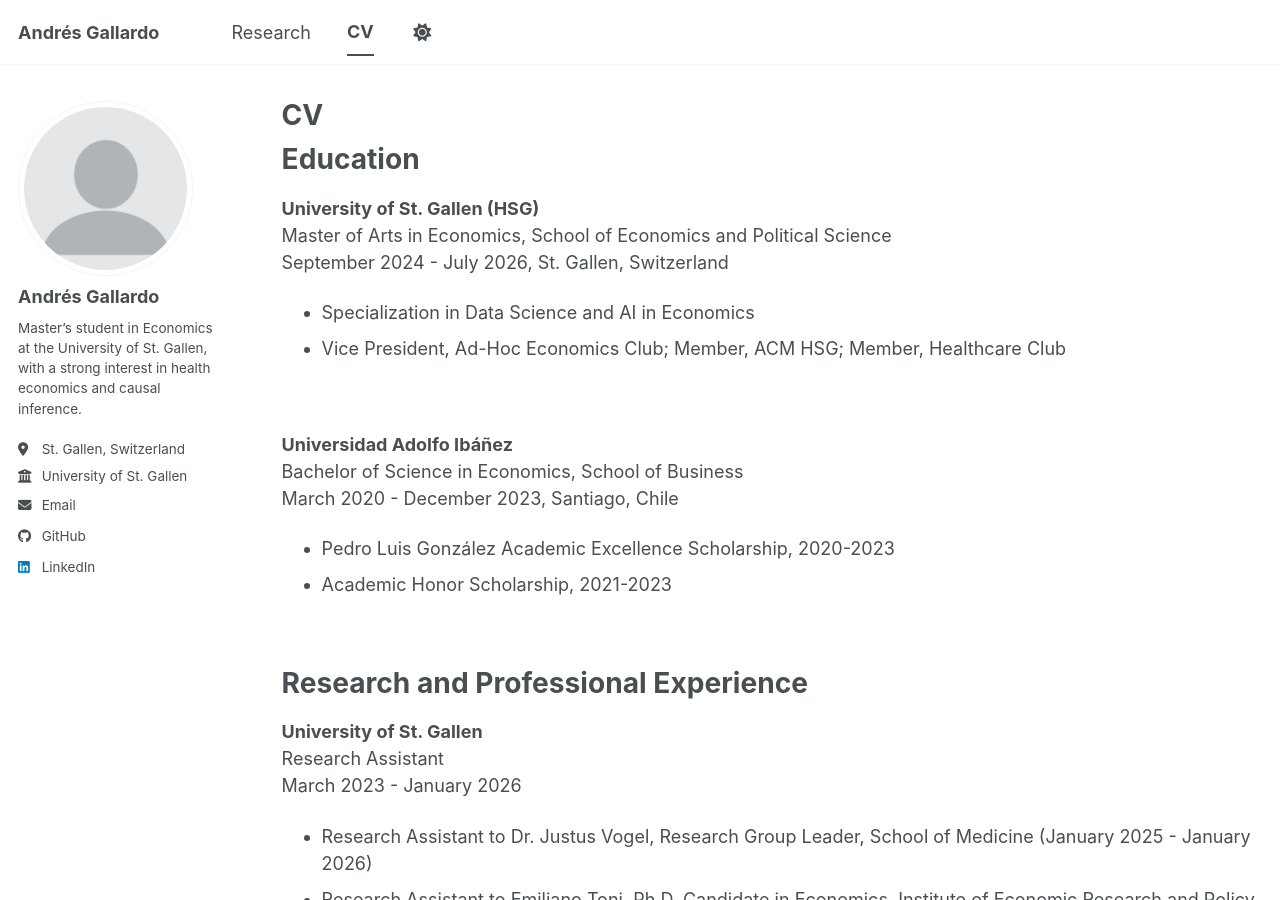
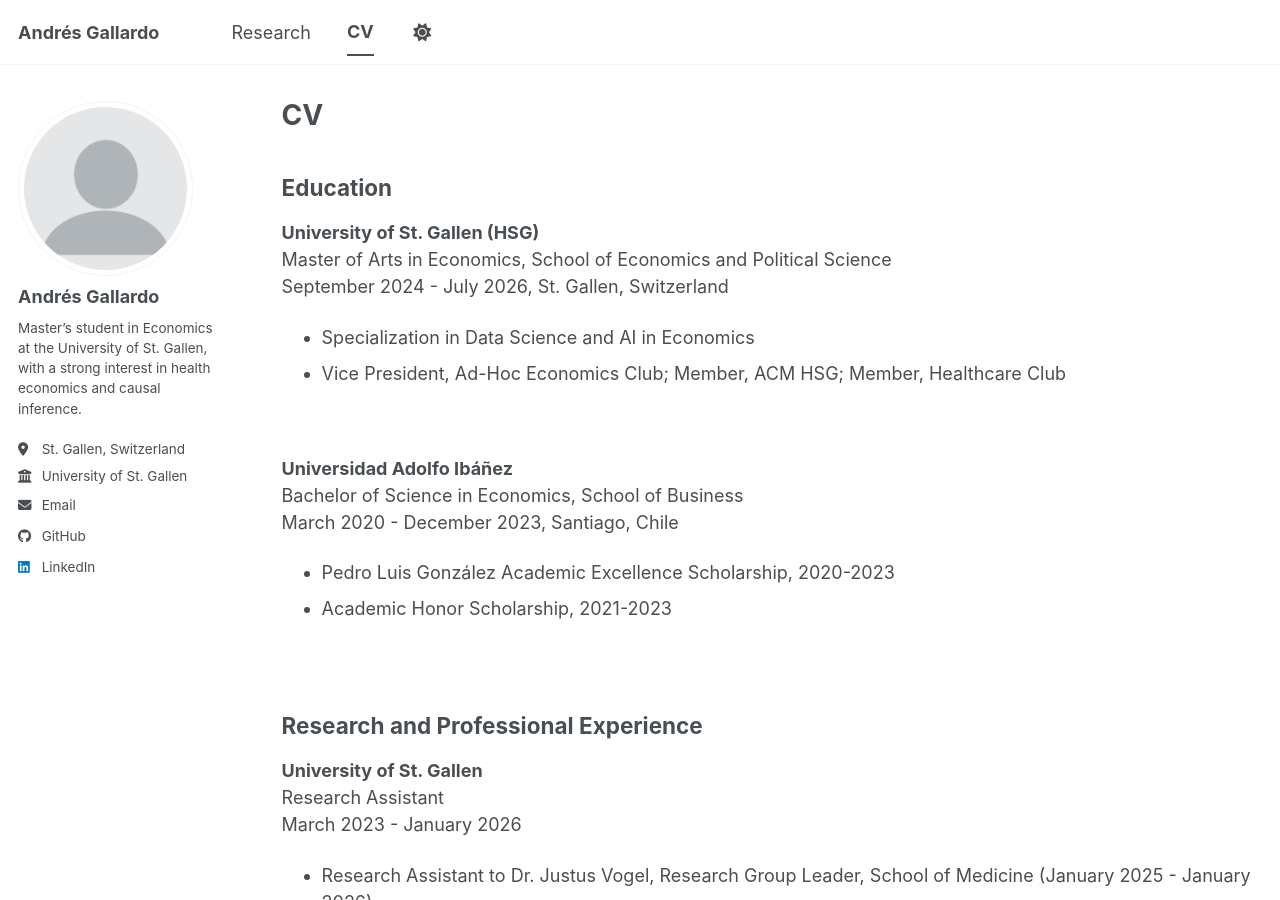
Before and after one commit to andresgallardoaguero/andresgallardoaguero.github.io, a Jekyll site: the page built from _pages/cv.md, in a window 1280 px wide and 900 px high. Built offline with Jekyll 4.4.1, drawn with Linux system fonts in a browser that asks for light colours; a script bundle is joined from its source files by our own code; library files that are not in the unit come from our copies.

Commit message:
Update cv.md
Fix CV page headings

```diff
--- a/_pages/cv.md
+++ b/_pages/cv.md
@@ -11,8 +11,8 @@
 
 
 
-Education
-======
+## Education
+
 **University of St. Gallen (HSG)**
 Master of Arts in Economics, School of Economics and Political Science
 September 2024 - July 2026, St. Gallen, Switzerland
@@ -31,8 +31,7 @@
 
 <br>
 
-Research and Professional Experience
-======
+## Research and Professional Experience
 
 **University of St. Gallen**
 Research Assistant
@@ -83,8 +82,7 @@
 
 <br>
 
-Teaching Experience
-======
+## Teaching Experience
 
 **Universidad Adolfo Ibáñez**
 Teaching Assistant
@@ -101,8 +99,7 @@
 
 <br>
 
-Additional Information
-======
+## Additional Information
 
 **Technical Skills**
 Python, R, STATA, Julia, SQL, LaTeX, Bloomberg Market Concepts
```
